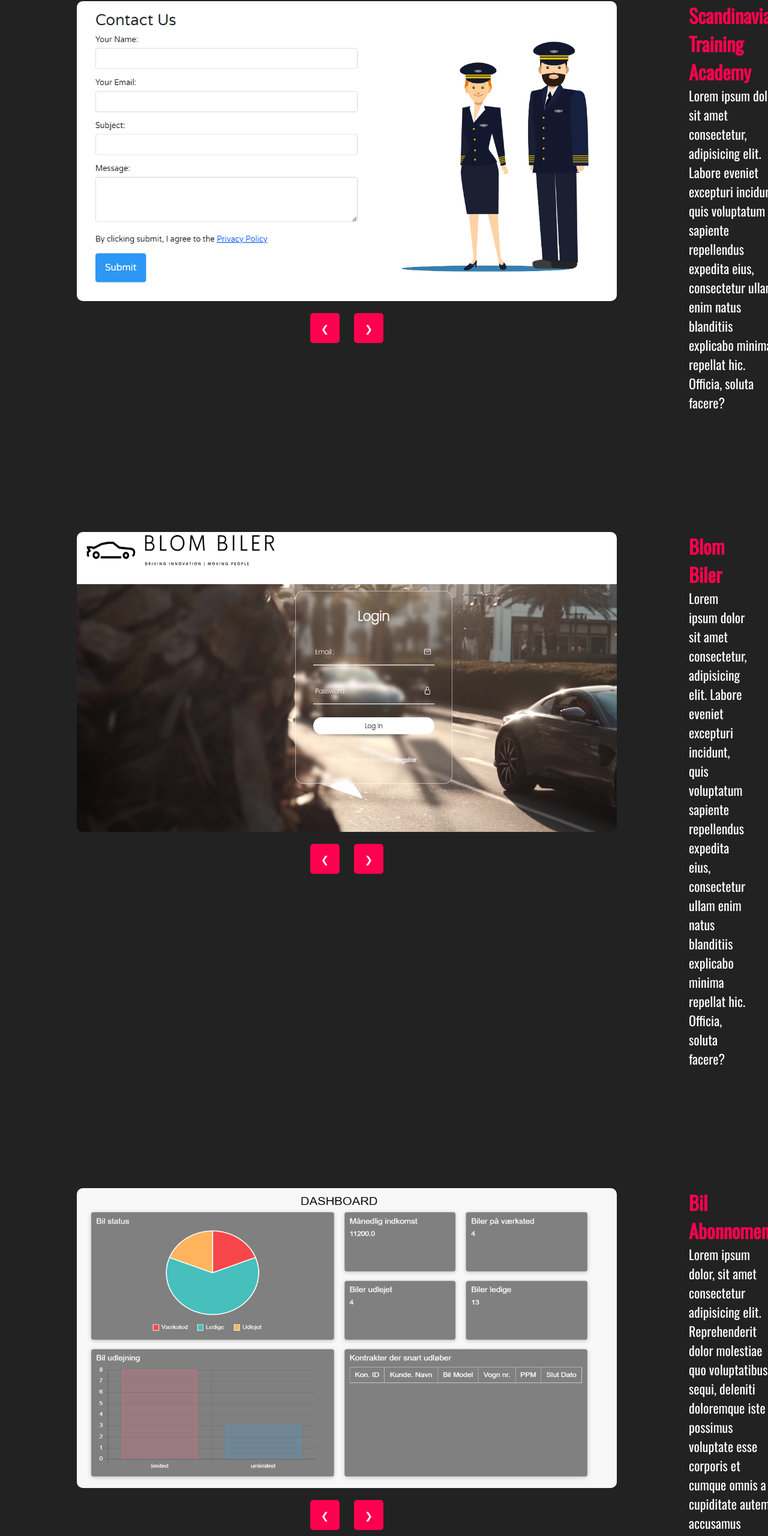
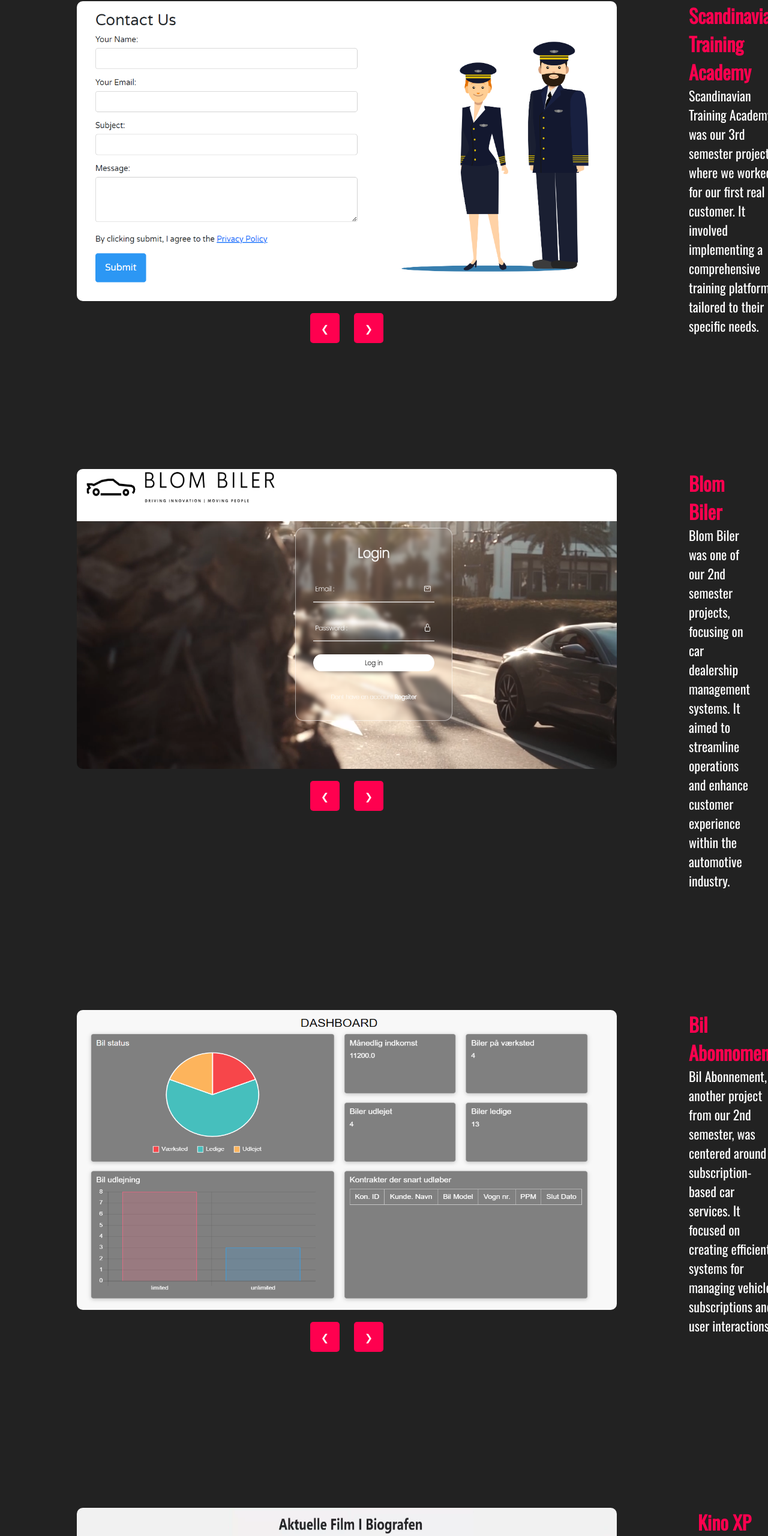
Before and after one commit to philipbenn/portfolio, a plain HTML site: page index.html in a window 1280 px wide. Shown: the part 1676-4237 px from the top of the page at 60% size. Drawn offline with nearby package versions, Linux system fonts and the light colour scheme.

Commit message:
replaced lorem text

```diff
--- a/index.html
+++ b/index.html
@@ -171,10 +171,9 @@
           <div class="col-right">
             <h1>Scandinavian Training Academy</h1>
             <p>
-              Lorem ipsum dolor sit amet consectetur, adipisicing elit. Labore
-              eveniet excepturi incidunt, quis voluptatum sapiente repellendus
-              expedita eius, consectetur ullam enim natus blanditiis explicabo
-              minima repellat hic. Officia, soluta facere?
+              Scandinavian Training Academy was our 3rd semester project, where
+            we worked for our first real customer. It involved implementing a
+            comprehensive training platform tailored to their specific needs.
             </p>
           </div>
         </div>
@@ -213,10 +212,9 @@
         <div class="col-right">
           <h1>Blom Biler</h1>
           <p>
-            Lorem ipsum dolor sit amet consectetur, adipisicing elit. Labore
-            eveniet excepturi incidunt, quis voluptatum sapiente repellendus
-            expedita eius, consectetur ullam enim natus blanditiis explicabo
-            minima repellat hic. Officia, soluta facere?
+            Blom Biler was one of our 2nd semester projects, focusing on car
+            dealership management systems. It aimed to streamline operations
+            and enhance customer experience within the automotive industry.
           </p>
         </div>
       </div>
@@ -254,10 +252,10 @@
         <div class="col-right">
           <h1>Bil Abonnoment</h1>
           <p>
-            Lorem ipsum dolor, sit amet consectetur adipisicing elit.
-            Reprehenderit dolor molestiae quo voluptatibus sequi, deleniti
-            doloremque iste possimus voluptate esse corporis et cumque omnis a
-            cupiditate autem, accusamus architecto nulla.
+            Bil Abonnement, another project from our 2nd semester, was centered
+            around subscription-based car services. It focused on creating
+            efficient systems for managing vehicle subscriptions and user
+            interactions.
           </p>
         </div>
       </div>
@@ -291,10 +289,10 @@
         <div class="col-right">
           <h1>Kino XP</h1>
           <p>
-            Lorem ipsum dolor sit amet consectetur adipisicing elit.
-            Exercitationem magnam quisquam quam vero quas sint accusantium.
-            Ullam, saepe dicta? Consequatur, ullam accusamus perspiciatis
-            consequuntur neque at animi aut sint. Vero.
+            Kino XP was a cinema project undertaken during our 3rd semester. It
+            involved creating a comprehensive platform for managing cinema
+            operations, from ticket booking to seating arrangements, aimed at
+            enhancing the moviegoer experience.
           </p>
         </div>
       </div>
```
